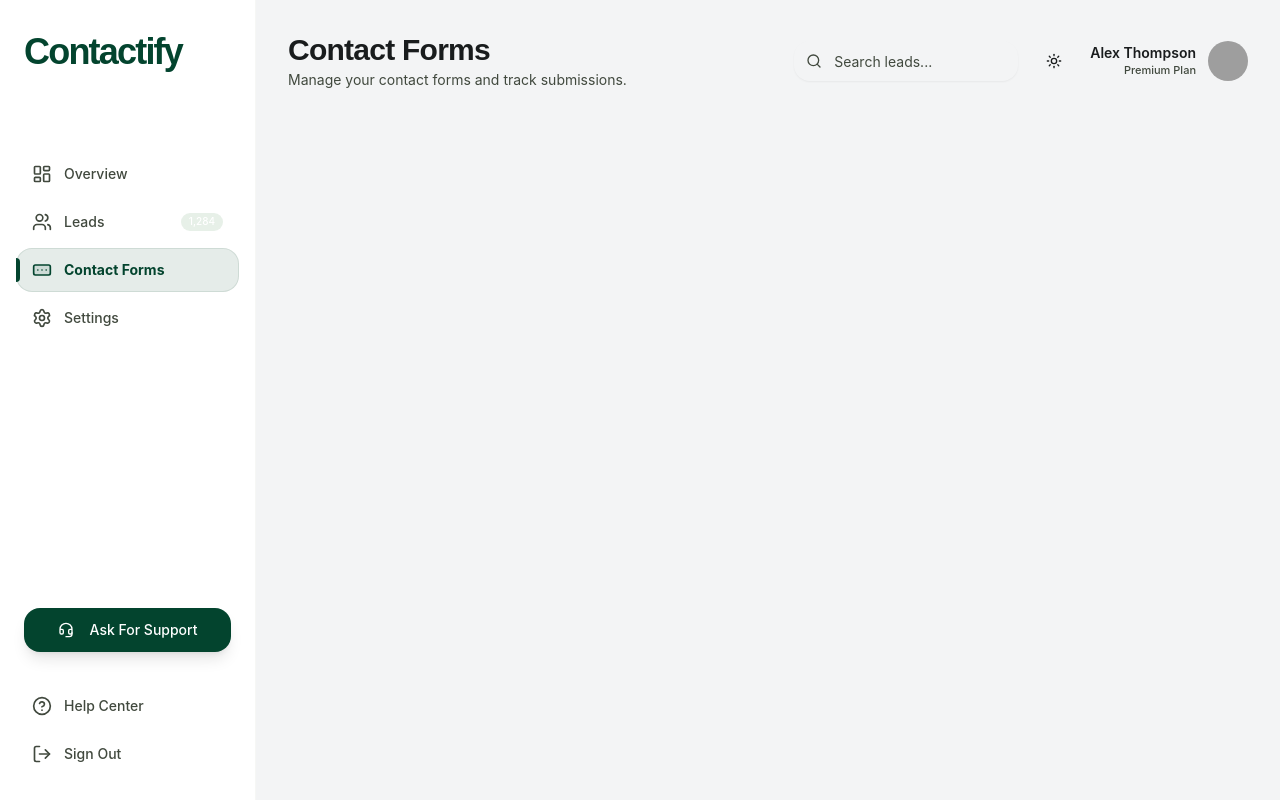
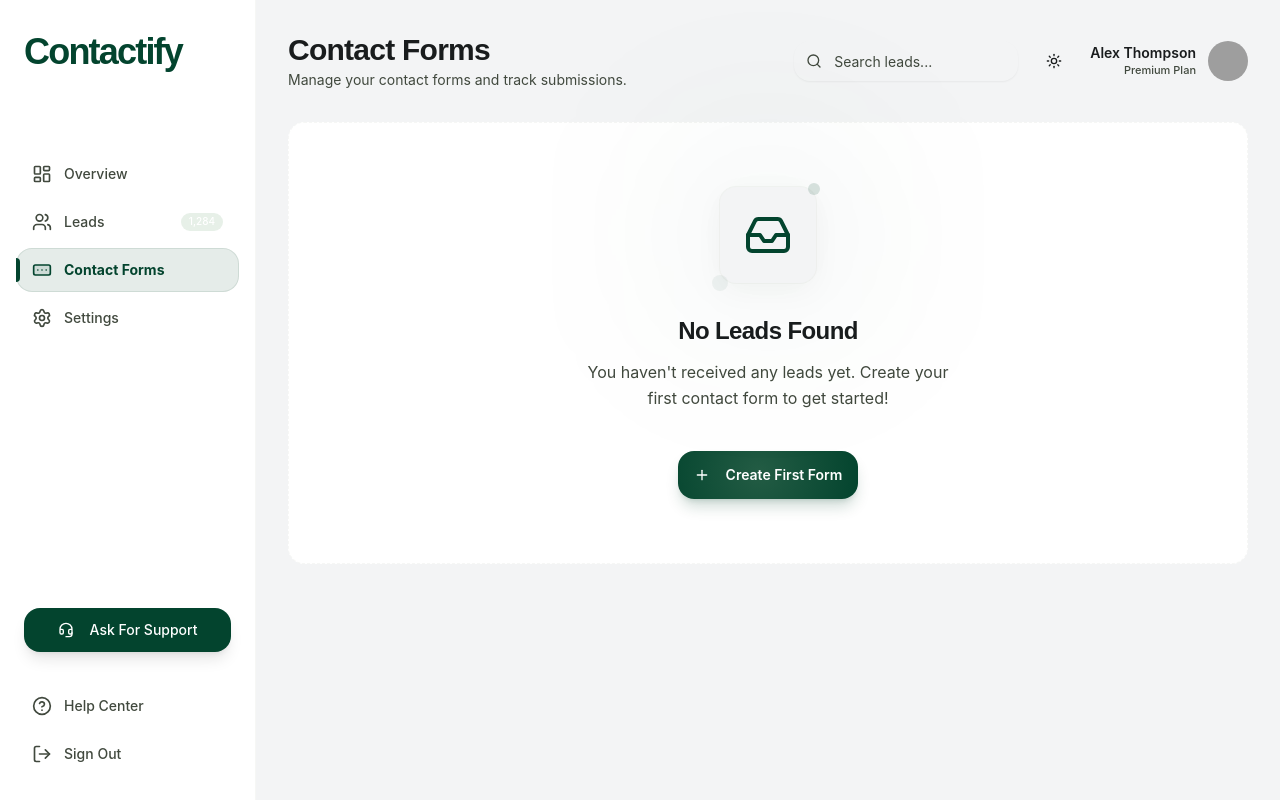
Before and after one commit to Emoncr/contactify-frontend, a Next.js app: page /contact-forms in a window 1280 px wide. Built offline with nearby package versions, Linux system fonts and the light colour scheme; grey boxes are pictures that could not be loaded.

Commit message:
fix: updated border radius issue for dashboard cards

```diff
--- a/src/app/(dashboard)/contact-forms/page.tsx
+++ b/src/app/(dashboard)/contact-forms/page.tsx
@@ -1,14 +1,56 @@
+"use client";
+
 import { DashboardHeader } from "@/components/dashboard/shared/DashboardHeader";
+import EmptyDataState from "@/components/dashboard/shared/EmptyDataState";
+import { Button } from "@/components/ui/button";
+import { useModalStore } from "@/store/useModalStore";
+import { Inbox, Plus } from "lucide-react";
 import React from "react";
 
 const ContactFormsPage = () => {
+  const { openModal } = useModalStore();
+
   return (
     <>
       <DashboardHeader
         title="Contact Forms"
         description="Manage your contact forms and track submissions."
       />
-      <div></div>
+      <div className="mt-8">
+        <EmptyDataState
+          icon={<Inbox />}
+          title="No Leads Found"
+          description="You haven't received any leads yet. Create your first contact form to get started!"
+          action={
+            <Button
+              size="lg"
+              className="signature-gradient shadow-primary/20 hover:shadow-primary/30 h-12 rounded-xl px-8 font-semibold text-white shadow-lg transition-all hover:shadow-xl"
+              onClick={() => {
+                openModal({
+                  title: "Create New Contact Form",
+                  description: "Fill in the details below to create a new form.",
+                  content: (
+                    <div className="space-y-4 py-4">
+                      <div className="bg-muted border-border flex h-32 w-full animate-pulse items-center justify-center rounded-lg border border-dashed">
+                        <p className="text-muted-foreground text-sm">Form builder coming soon...</p>
+                      </div>
+                      <div className="flex justify-end gap-3">
+                        <Button variant="outline" onClick={() => {}}>
+                          Cancel
+                        </Button>
+                        <Button>Create Form</Button>
+                      </div>
+                    </div>
+                  ),
+                });
+              }}
+            >
+              <Plus className="mr-2 h-5 w-5" />
+              Create First Form
+            </Button>
+          }
+        />
+      </div>
     </>
   );
 };
--- a/src/app/(dashboard)/layout.tsx
+++ b/src/app/(dashboard)/layout.tsx
@@ -1,5 +1,6 @@
 import { ReactNode } from "react";
 import { Sidebar } from "@/components/dashboard/shared/Sidebar";
+import { GlobalModal } from "@/components/dashboard/shared/GlobalModal";
 
 interface DashboardLayoutProps {
   children: ReactNode;
@@ -10,6 +11,7 @@ export default function DashboardLayout({ children }: DashboardLayoutProps) {
     <div className="bg-background flex min-h-screen font-sans">
       <Sidebar />
       <main className="bg-muted flex-1 p-4 md:p-8 lg:ml-64">{children}</main>
+      <GlobalModal />
     </div>
   );
 }
--- a/src/components/dashboard/overview/LeadProgress.tsx
+++ b/src/components/dashboard/overview/LeadProgress.tsx
@@ -42,7 +42,7 @@ export function LeadProgress() {
       initial={{ opacity: 0, scale: 0.95 }}
       animate={{ opacity: 1, scale: 1 }}
       transition={{ duration: 0.5 }}
-      className="bg-card flex w-full flex-col items-center rounded-2xl p-6 lg:w-[280px]"
+      className="bg-card flex w-full flex-col items-center rounded-xl p-6 lg:w-[280px]"
     >
       <div className="mb-2 w-full">
         <h3 className="text-foreground font-heading text-xl font-bold">Lead Progress</h3>
--- /dev/null
+++ b/src/components/dashboard/shared/EmptyDataState.tsx
@@ -0,0 +1,98 @@
+"use client";
+
+import React from "react";
+import { motion } from "motion/react";
+import { LucideIcon, Inbox } from "lucide-react";
+import { Button } from "@/components/ui/button";
+import { cn } from "@/lib/utils";
+
+interface EmptyDataStateProps {
+  /**
+   * The icon to display. Can be a React node (e.g., <Inbox />).
+   */
+  icon?: React.ReactNode;
+  /**
+   * The main title of the empty state.
+   */
+  title: string;
+  /**
+   * A helpful description of what's missing and how to fix it.
+   */
+  description: string;
+  /**
+   * Optional action slot for buttons or links.
+   */
+  action?: React.ReactNode;
+  /**
+   * Additional class names for the container.
+   */
+  className?: string;
+}
+
+/**
+ * A premium, reusable empty data state component for dashboard views.
+ * Features smooth motion animations and a refined design system.
+ */
+const EmptyDataState = ({ icon, title, description, action, className }: EmptyDataStateProps) => {
+  return (
+    <motion.div
+      initial={{ opacity: 0, y: 20 }}
+      animate={{ opacity: 1, y: 0 }}
+      transition={{ duration: 0.6, ease: [0.22, 1, 0.36, 1] }}
+      className={cn(
+        "border-border flex flex-col items-center justify-center rounded-xl border border-dashed bg-white p-8 py-16 text-center backdrop-blur-sm",
+        className
+      )}
+    >
+      <div className="relative mb-8">
+        <div className="bg-primary/10 absolute inset-0 scale-150 rounded-full blur-3xl" />
+
+        <motion.div
+          initial={{ scale: 0.8, rotate: -5 }}
+          animate={{ scale: 1, rotate: 0 }}
+          transition={{
+            type: "spring",
+            stiffness: 260,
+            damping: 20,
+            delay: 0.1,
+          }}
+          className="bg-muted ring-border relative flex h-24 w-24 items-center justify-center rounded-xl shadow-[0_8px_30px_rgb(0,0,0,0.04)] ring-1"
+        >
+          <div className="text-primary *:h-12 *:w-12">{icon || <Inbox strokeWidth={1.5} />}</div>
+
+          {/* Subtle sparkles/decorations */}
+          <div className="bg-primary/20 absolute -top-1 -right-1 h-3 w-3 animate-pulse rounded-full" />
+          <div className="bg-primary/10 absolute -bottom-2 -left-2 h-4 w-4 animate-pulse rounded-full delay-700" />
+        </motion.div>
+      </div>
+
+      <motion.div
+        initial={{ opacity: 0, y: 10 }}
+        animate={{ opacity: 1, y: 0 }}
+        transition={{ delay: 0.2, duration: 0.4 }}
+      >
+        <h3 className="font-heading text-foreground mb-3 text-2xl font-bold tracking-tight">
+          {title}
+        </h3>
+        <p className="text-muted-foreground mx-auto max-w-sm text-base leading-relaxed">
+          {description}
+        </p>
+      </motion.div>
+
+      {action && (
+        <motion.div
+          initial={{ opacity: 0, scale: 0.95 }}
+          animate={{ opacity: 1, scale: 1 }}
+          transition={{ delay: 0.3, duration: 0.4 }}
+          whileHover={{ scale: 1.02 }}
+          whileTap={{ scale: 0.98 }}
+          className="mt-10 rounded-xl"
+        >
+          {action}
+        </motion.div>
+      )}
+    </motion.div>
+  );
+};
+
+export default EmptyDataState;
--- /dev/null
+++ b/src/components/dashboard/shared/GlobalModal.tsx
@@ -0,0 +1,94 @@
+"use client";
+
+import React, { useEffect } from "react";
+import { motion, AnimatePresence } from "motion/react";
+import { X } from "lucide-react";
+import { useModalStore } from "@/store/useModalStore";
+import { cn } from "@/lib/utils";
+
+/**
+ * A premium global modal component that listens to the useModalStore.
+ * Features smooth spring animations, backdrop blur, and responsive design.
+ */
+export const GlobalModal = () => {
+  const { isOpen, title, description, content, closeModal } = useModalStore();
+
+  // Handle body scroll and keyboard events
+  useEffect(() => {
+    const handleEsc = (e: KeyboardEvent) => {
+      if (e.key === "Escape") closeModal();
+    };
+
+    if (isOpen) {
+      document.body.style.overflow = "hidden";
+      window.addEventListener("keydown", handleEsc);
+    } else {
+      document.body.style.overflow = "unset";
+    }
+
+    return () => {
+      document.body.style.overflow = "unset";
+      window.removeEventListener("keydown", handleEsc);
+    };
+  }, [isOpen, closeModal]);
+
+  return (
+    <AnimatePresence>
+      {isOpen && (
+        <div className="fixed inset-0 z-[100] flex items-center justify-center p-4">
+          {/* Backdrop */}
+          <motion.div
+            initial={{ opacity: 0 }}
+            animate={{ opacity: 1 }}
+            exit={{ opacity: 0 }}
+            onClick={closeModal}
+            className="absolute inset-0 bg-black/60 backdrop-blur-[6px]"
+          />
+
+          {/* Modal Content */}
+          <motion.div
+            initial={{ opacity: 0, scale: 0.9, y: 30 }}
+            animate={{ opacity: 1, scale: 1, y: 0 }}
+            exit={{ opacity: 0, scale: 0.9, y: 30 }}
+            transition={{
+              type: "spring",
+              damping: 25,
+              stiffness: 350,
+              mass: 0.5,
+            }}
+            className={cn(
+              "bg-card border-border relative w-full max-w-lg overflow-hidden rounded-xl border shadow-2xl shadow-black/40",
+              "before:pointer-events-none before:absolute before:inset-0 before:rounded-xl before:bg-gradient-to-b before:from-white/5 before:to-transparent"
+            )}
+          >
+            {/* Header */}
+            <div className="relative flex items-start justify-between p-8 pb-4">
+              <div className="space-y-1">
+                {title && (
+                  <h3 className="font-heading text-foreground text-2xl font-bold tracking-tight">
+                    {title}
+                  </h3>
+                )}
+                {description && (
+                  <p className="text-muted-foreground text-sm font-medium">{description}</p>
+                )}
+              </div>
+              <button
+                onClick={closeModal}
+                className="bg-muted text-muted-foreground hover:text-foreground flex h-10 w-10 items-center justify-center rounded-full transition-all hover:scale-110 active:scale-95"
+              >
+                <X className="h-5 w-5" strokeWidth={2.5} />
+              </button>
+            </div>
+
+            {/* Content Body */}
+            <div className="relative p-8 pt-4">{content}</div>
+
+            {/* Decorative bottom element */}
+            <div className="via-primary/20 absolute right-0 bottom-0 left-0 h-1 bg-gradient-to-r from-transparent to-transparent" />
+          </motion.div>
+        </div>
+      )}
+    </AnimatePresence>
+  );
+};
--- /dev/null
+++ b/src/store/useModalStore.ts
@@ -0,0 +1,24 @@
+import { create } from "zustand";
+import { ReactNode } from "react";
+
+interface ModalState {
+  isOpen: boolean;
+  title?: string;
+  description?: string;
+  content?: ReactNode;
+  openModal: (config: { title?: string; description?: string; content: ReactNode }) => void;
+  closeModal: () => void;
+}
+
+export const useModalStore = create<ModalState>((set) => ({
+  isOpen: false,
+  title: undefined,
+  description: undefined,
+  content: undefined,
+  openModal: ({ title, description, content }) =>
+    set({ isOpen: true, title, description, content }),
+  closeModal: () =>
+    set({
+      isOpen: false,
+    }),
+}));
```
Also changed, not shown: src/components/dashboard/overview/StatsGrid.tsx (+4 -4 lines).
